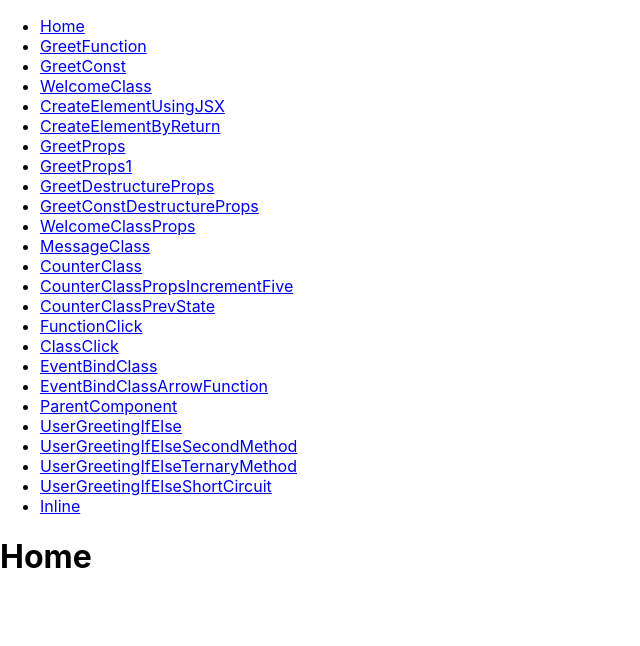
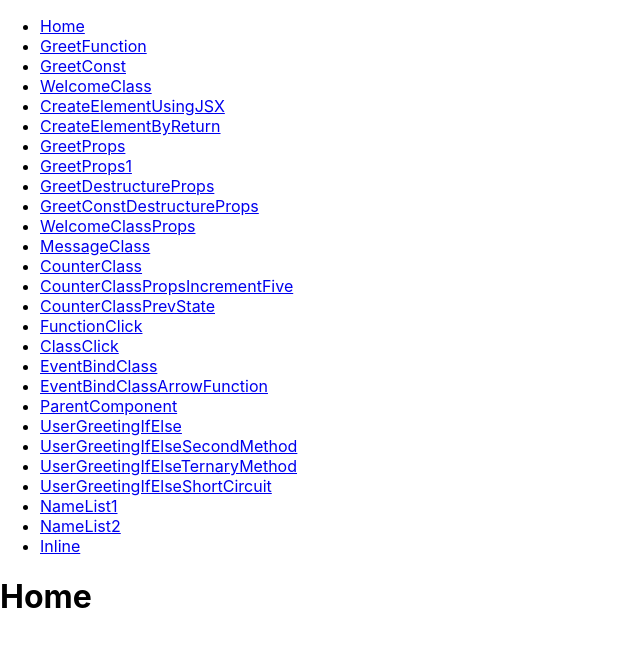
Before and after one commit to manumit-mukund/react_repository, a React (Create React App) app in the folder hello-world-app/: page / in a window 1280 px wide. Shown: the top 646 px of the page, without its empty margins (0-640 px from the left). Built offline with nearby package versions, Linux system fonts and the light colour scheme; the HTML template or start-up script is replaced by a standard one.

Commit message:
Commit changes...

```diff
--- a/hello-world-app/src/App.js
+++ b/hello-world-app/src/App.js
@@ -6,6 +6,7 @@ import { GreetFunction, GreetConst, WelcomeClass, CreateElementUsingJSX,
   CounterClass, CounterClassPropsIncrementFive, CounterClassPrevState, FunctionClick, ClassClick,
   EventBindClass, EventBindClassArrowFunction, ParentComponent, UserGreetingIfElse,
   UserGreetingIfElseSecondMethod, UserGreetingIfElseTernaryMethod, UserGreetingIfElseShortCircuit,
+  NameList1, NameList2,
   Inline, Home, Layout } from './components/pages';
 
 
@@ -40,6 +41,8 @@ function App() {
           <Route path="UserGreetingIfElseSecondMethod" element={<UserGreetingIfElseSecondMethod />} />
           <Route path="UserGreetingIfElseTernaryMethod" element={<UserGreetingIfElseTernaryMethod />} />
           <Route path="UserGreetingIfElseShortCircuit" element={<UserGreetingIfElseShortCircuit />} />
+          <Route path="NameList1" element={<NameList1 />} />
+          <Route path="NameList2" element={<NameList2 />} />
           <Route path="Inline" element={<Inline />} />
         </Route>
       </Routes>
--- a/hello-world-app/src/components/Layout.js
+++ b/hello-world-app/src/components/Layout.js
@@ -79,6 +79,12 @@ const Layout = () => {
             <Link to="/UserGreetingIfElseShortCircuit">UserGreetingIfElseShortCircuit</Link>
           </li>
           <li>
+            <Link to="/NameList1">NameList1</Link>
+          </li>
+          <li>
+            <Link to="/NameList2">NameList2</Link>
+          </li>
+          <li>
             <Link to="/Inline">Inline</Link>
           </li>
         </ul>
--- a/hello-world-app/src/components/pages.js
+++ b/hello-world-app/src/components/pages.js
@@ -24,6 +24,8 @@ import UserGreetingIfElse from './UserGreetingIfElse';
 import UserGreetingIfElseSecondMethod from './UserGreetingIfElseSecondMethod';
 import UserGreetingIfElseTernaryMethod from './UserGreetingIfElseTernaryMethod';
 import UserGreetingIfElseShortCircuit from './UserGreetingIfElseShortCircuit';
+import NameList1 from './NameList1';
+import NameList2 from './NameList2';
 
 
 export {
@@ -50,6 +52,8 @@ export {
     UserGreetingIfElseSecondMethod,
     UserGreetingIfElseTernaryMethod,
     UserGreetingIfElseShortCircuit,
+    NameList1,
+    NameList2,
     Inline,
     Stylesheet,
     Home,
```
